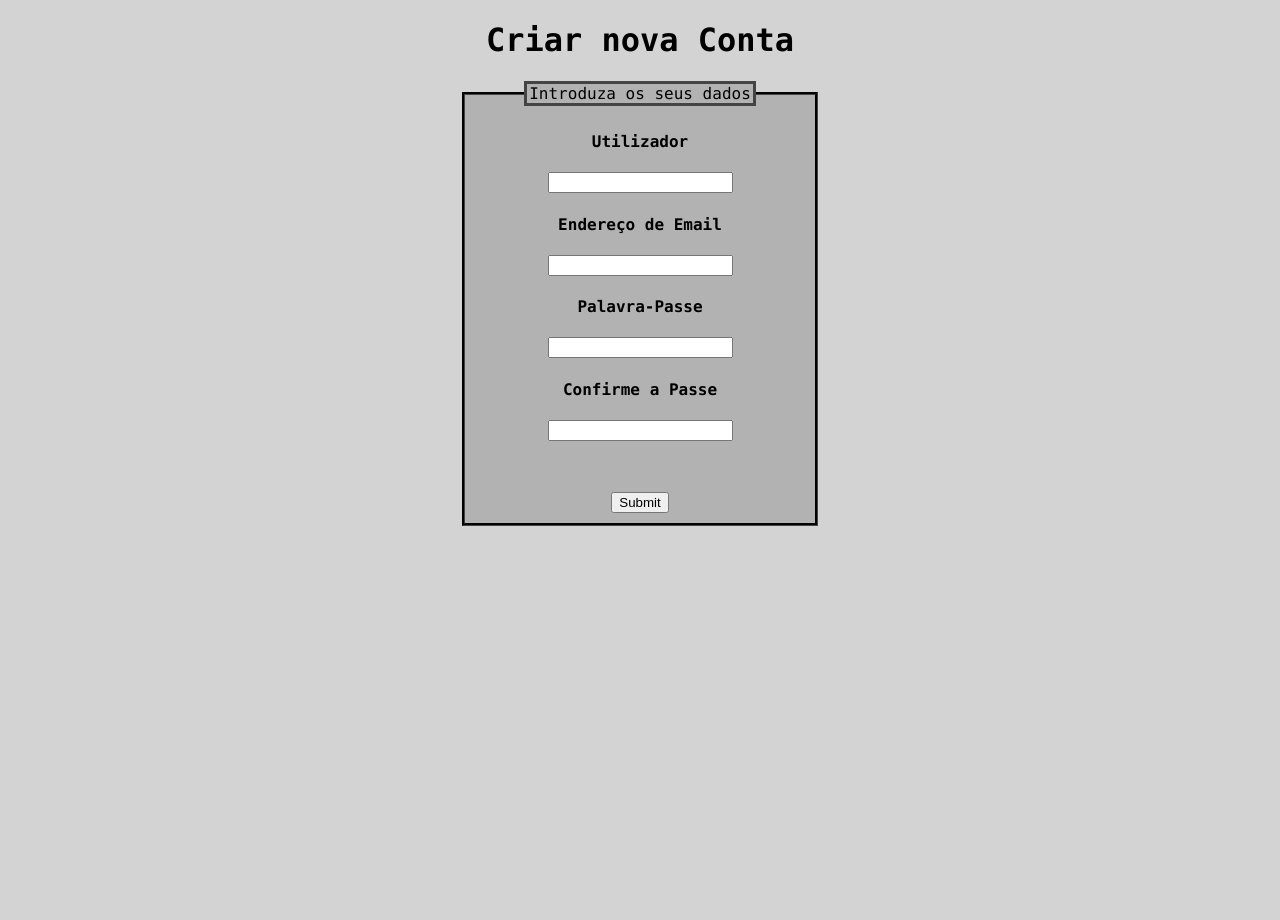
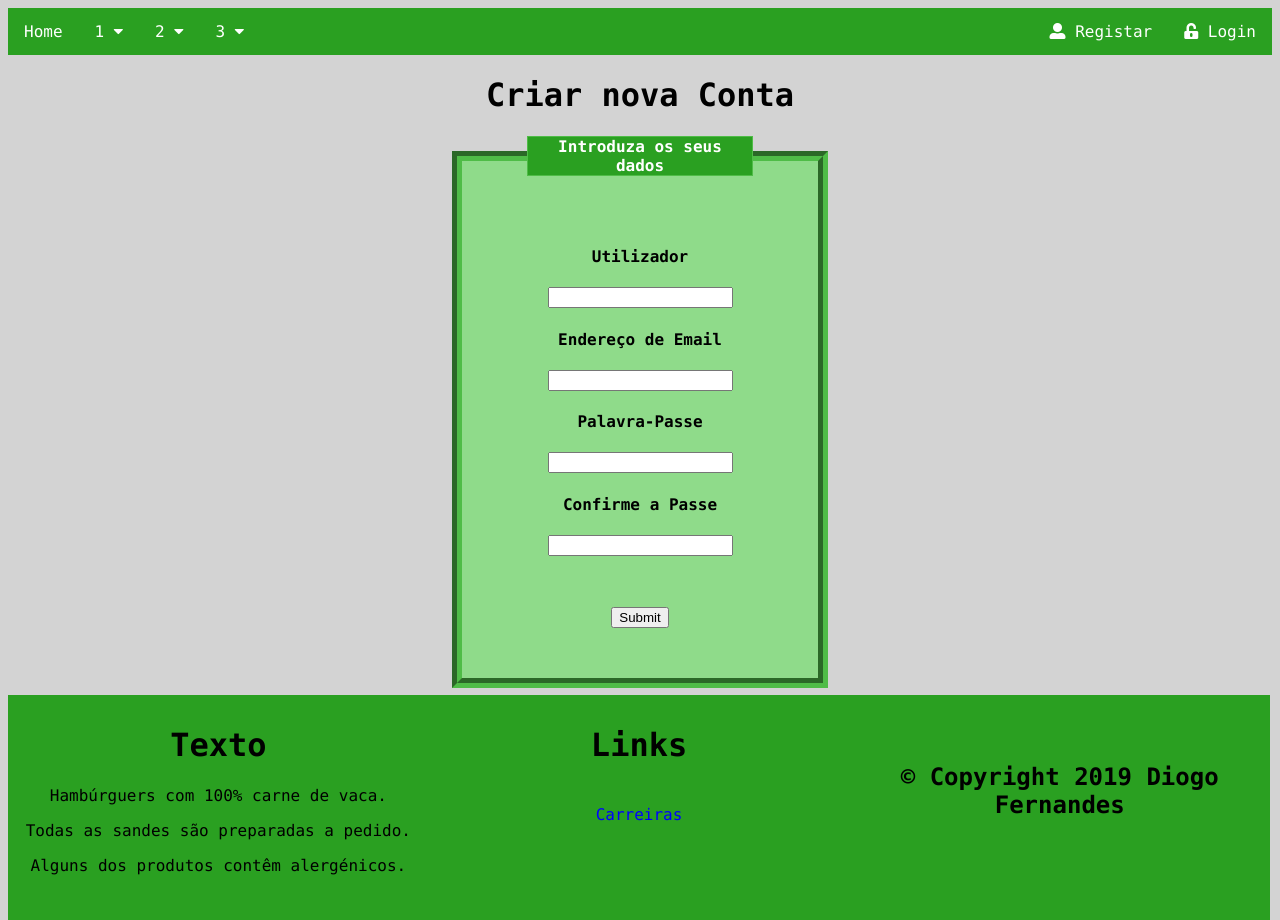
Before and after one commit to Lockmaster20/login10403, a Flask app: page /registo in a window 1280 px wide. Before the commit the page ends 526 px from the top, so only its background shows below. Run offline with Flask 2, Linux system fonts and the light colour scheme; some libraries are stand-ins or nearby versions.

Commit message:
06/06/2019

```diff
--- a/app.py
+++ b/app.py
@@ -2,6 +2,10 @@ from flask import Flask, render_template, request
 
 app = Flask(__name__)
 
+
+@app.route('/')
+def index():
+    return render_template('index.html')
 
 def gravar(v1, v2, v3):
     import sqlite3
@@ -69,7 +73,7 @@ def alterar(v1, v2):
     ficheiro.commit()
     ficheiro.close()
 
-@app.route('/', methods=['GET', 'POST'])
+@app.route('/newpasse', methods=['GET', 'POST'])
 def npasse():
     erro = None
     if request.method == 'POST':
--- a/static/style.css
+++ b/static/style.css
@@ -4,21 +4,129 @@ body{
     font-family: Consolas;
 }
 
+html, body {
+  height:90%;
+}
+
 h8{
   color: red;
 }
 
+a{
+  color: blue;
+  text-decoration: none;
+}
+
 legend{
-  background-color: #b2b2b2;
-  border: 3px solid;
-  border-color: #444444;
+  color: white;
+  width: 220px;
+  font-weight: bold;
+  background-color: #2aa021;
+  border: 1px solid;
+  border-color: #4fbc47;
 }
 
 fieldset {
-  width: 250px;
-  padding: 5px 50px 10px 50px;
-  background-color: #b2b2b2;
-  border: 3px groove;
-  border-color: #444444;
-  margin:auto;;
+  width: 256px;
+  padding: 50px;
+  background-color: #8fdb8a;
+  border: 10px groove;
+  border-color: #4fbc47;
+  margin:auto;
 }
+
+/* The navigation menu */
+.navbar {
+  overflow: hidden;
+  background-color: #2aa021;
+}
+
+/* Navigation links */
+.navbar a {
+  float: left;
+  font-size: 16px;
+  color: white;
+  text-align: center;
+  padding: 14px 16px;
+  text-decoration: none;
+}
+.navbarr a {
+  float: right;
+  font-size: 16px;
+  color: white;
+  text-align: center;
+  padding: 14px 16px;
+  text-decoration: none;
+}
+
+/* The subnavigation menu */
+.subnav {
+  float: left;
+  overflow: hidden;
+}
+
+/* Subnav button */
+.subnav .subnavbtn {
+  font-size: 16px;
+  border: none;
+  outline: none;
+  color: white;
+  padding: 14px 16px;
+  background-color: inherit;
+  font-family: inherit;
+  margin: 0;
+}
+
+/* Add a red background color to navigation links on hover */
+.navbar a:hover, .subnav:hover .subnavbtn {
+  background-color: #4fbc47;
+  color: black;
+}
+
+/* Style the subnav content - positioned absolute */
+.subnav-content {
+  display: none;
+  position: absolute;
+  left: 0;
+  background-color: #4fbc47;
+  width: 100%;
+  z-index: 1;
+}
+
+/* Style the subnav links */
+.subnav-content a {
+  float: left;
+  color: white;
+  text-decoration: none;
+}
+
+/* Add a grey background color on hover */
+.subnav-content a:hover {
+  background-color: #eee;
+  color: black;
+}
+
+/* When you move the mouse over the subnav container, open the subnav content */
+.subnav:hover .subnav-content {
+  display: block;
+}
+
+/* Footer */
+.column {
+  float: left;
+  width: 31.7%;
+  padding: 10px;
+  height: 205px;
+  }
+.page-wrap {
+  min-height: 100%;
+  /* equal to footer height */
+  margin-bottom: -135px;
+}
+.page-wrap:after {
+  content: "";
+  display: block;
+}
+.site-footer, .page-wrap:after {
+  height: 142px;
+}
--- /dev/null
+++ b/templates/layout.html
@@ -0,0 +1,72 @@
+<!DOCTYPE html>
+<html lang="pt">
+<head>
+    <meta charset="UTF-8">
+
+    {% block titulo %}
+    {% endblock %}
+
+    <link rel="stylesheet" href="https://use.fontawesome.com/releases/v5.6.3/css/all.css" integrity="sha384-UHRtZLI+pbxtHCWp1t77Bi1L4ZtiqrqD80Kn4Z8NTSRyMA2Fd33n5dQ8lWUE00s/" crossorigin="anonymous">
+    <link rel="stylesheet" href="https://cdnjs.cloudflare.com/ajax/libs/font-awesome/4.7.0/css/font-awesome.min.css">
+    <link rel="stylesheet" type="text/css" href="/static/style.css">
+
+</head>
+<body>
+
+<!-- The navigation menu -->
+<div class="navbar">
+  <a href="/">Home</a>
+  <div class="subnav">
+    <button class="subnavbtn"> 1 <i class="fa fa-caret-down"></i></button>
+    <div class="subnav-content">
+      <a href="/">1.1</a>
+      <a href="/">1.2</a>
+    </div>
+  </div>
+  <div class="subnav">
+    <button class="subnavbtn"> 2 <i class="fa fa-caret-down"></i></button>
+    <div class="subnav-content">
+      <a href="/">2.1</a>
+      <a href="/">2.2</a>
+    </div>
+  </div>
+  <div class="subnav">
+    <button class="subnavbtn"> 3 <i class="fa fa-caret-down"></i></button>
+    <div class="subnav-content">
+      <a href="/">3.1</a>
+      <a href="/">3.2</a>
+    </div>
+  </div>
+  <div class="navbarr">
+    <a href="/login"><i class="fas fa-unlock-alt"></i> Login</a>
+    <a href="/registo"><i class="fas fa-user-alt"></i> Registar</a>
+  </div>
+</div>
+
+
+<div class="page-wrap">
+{% block conteudo %}
+{% endblock %}
+</div>
+
+<footer class="sitefooter">
+  <div class="column" style="background-color:#2aa021;">
+    <h1>Texto</h1>
+    <p>Hambúrguers com 100% carne de vaca.</p>
+    <p>Todas as sandes são preparadas a pedido.</p>
+    <p>Alguns dos produtos contêm alergénicos.</p>
+  </div>
+  <div class="column" style="background-color:#2aa021;">
+    <h1>Links</h1>
+    <br>
+    <a href="/carreiras">Carreiras</a>
+  </div>
+  <div class="column" style="background-color:#2aa021;">
+    <br><br>
+    <h2>&copy; Copyright 2019 Diogo Fernandes</h2>
+  </div>
+</footer>
+
+
+</body>
+</html>
--- a/templates/registo.html
+++ b/templates/registo.html
@@ -1,11 +1,9 @@
-<!DOCTYPE html>
-<html lang="pt">
-<head>
-    <meta charset="UTF-8">
+{% extends 'layout.html' %}
+{% block titulo %}
     <title>Registo</title>
-    <link rel="stylesheet" type="text/css" href="/static/style.css">
-</head>
-<body>
+{% endblock %}
+
+{% block conteudo %}
 
 <h1>Criar nova Conta</h1>
 
@@ -29,5 +27,4 @@
 <h8>{{ erro }}</h8>
 {% endif %}
 
-</body>
-</html>
+{% endblock %}
```
Also changed, not shown: templates/index.html (added, +10 -0 lines), templates/login.html (+8 -9 lines), templates/npasse.html (+7 -10 lines).
